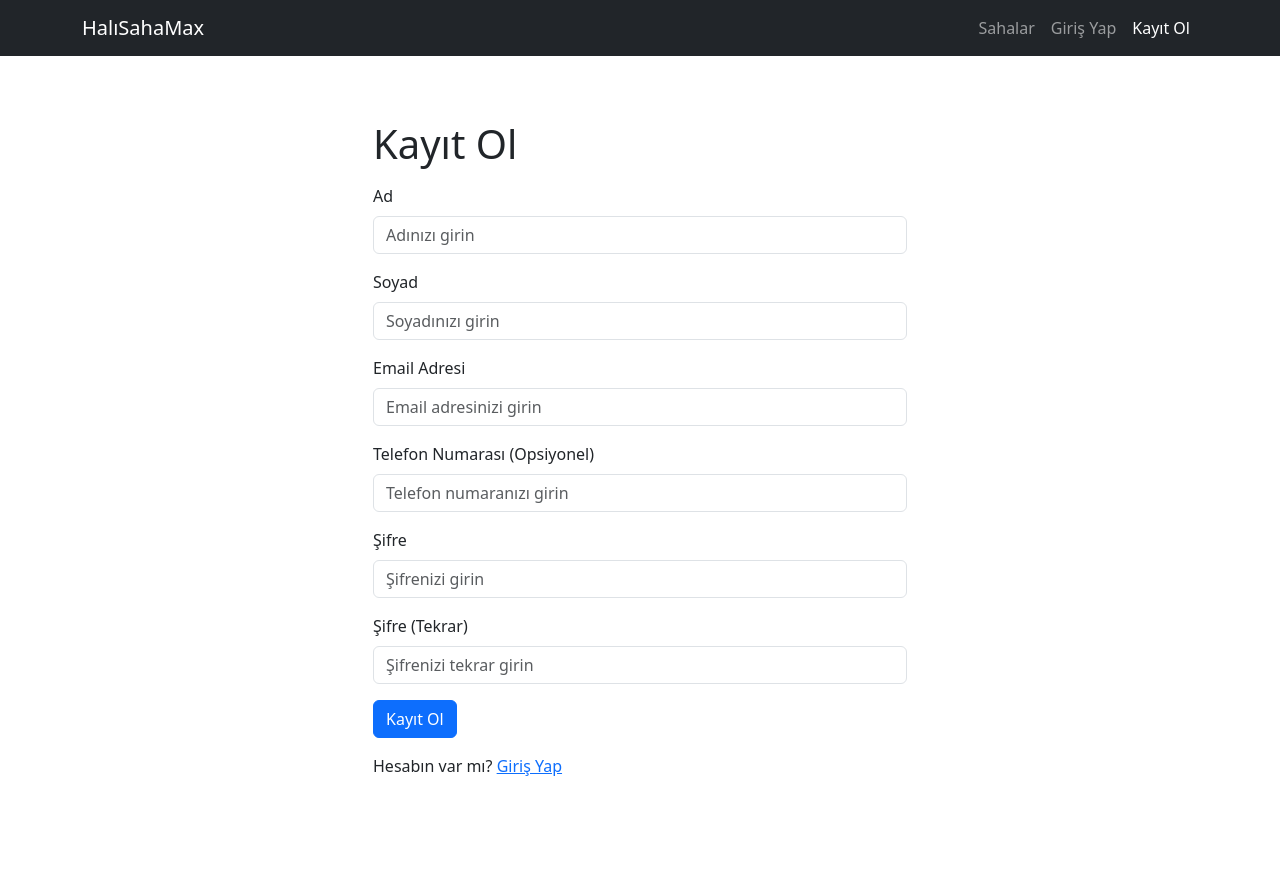
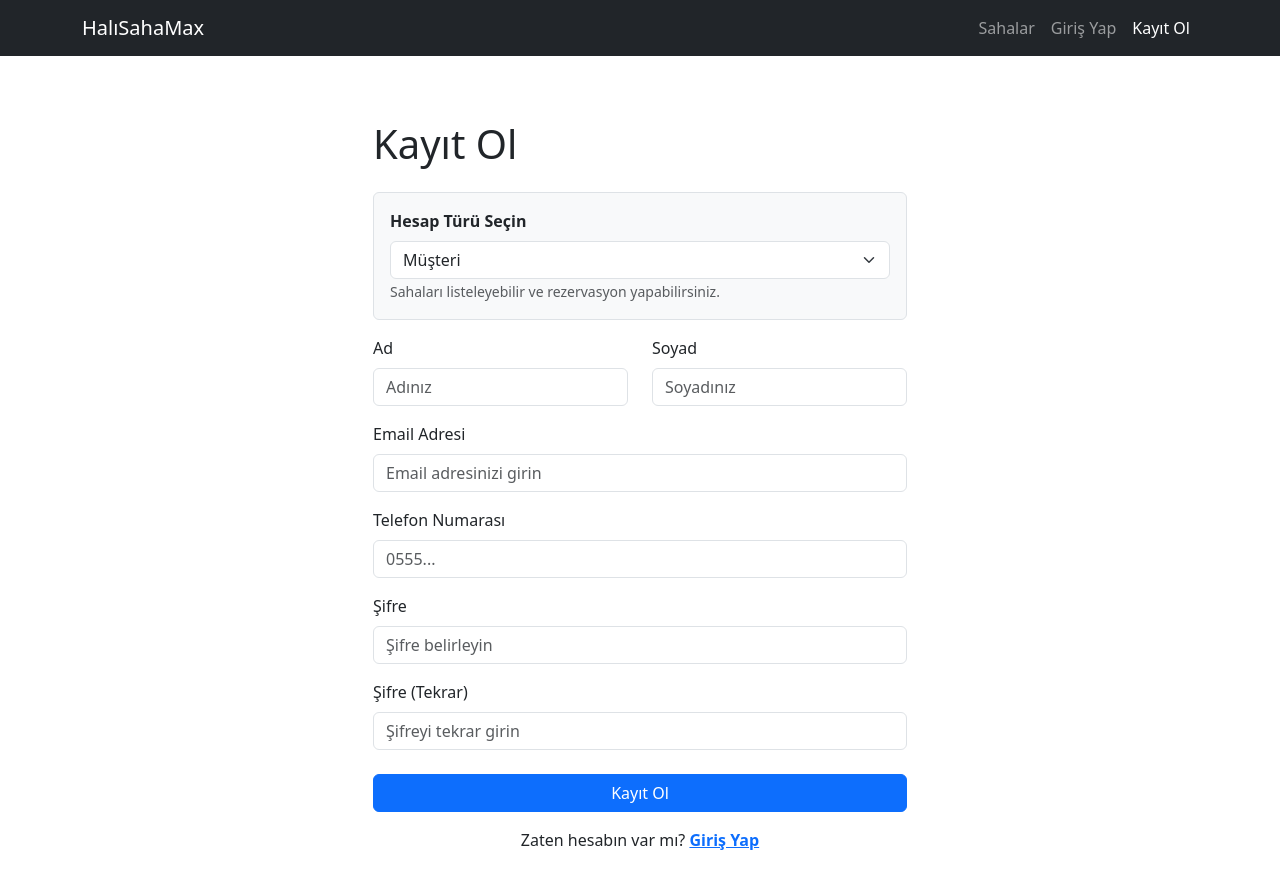
Before and after one commit to yagizemreozbilge/Grup7_WebProje, a React (Create React App) app in the folder src/frontend/: page /kayit-ol in a window 1280 px wide. Before the commit the page ends 810 px from the top, so only its background shows below. Built offline with nearby package versions, Linux system fonts and the light colour scheme.

Commit message:
saha sahibi eklendi saha ekleme eklendi

```diff
--- a/src/frontend/src/App.js
+++ b/src/frontend/src/App.js
@@ -21,6 +21,7 @@ import SahaDetay from './pages/SahaDetay';
 import KullaniciPanel from './pages/KullaniciPanel';
 import AdminPanel from './pages/AdminPanel';
 import ProtectedRoute from './components/ProtectedRoute';
+import SahaEkle from './pages/SahaEkle';
 
 // 2. ANA UYGULAMA FONKSİYONU
 function App() {
@@ -44,6 +45,7 @@ function App() {
             <Route path="/giris-yap" element={<GirisYap />} />
             <Route path="/kayit-ol" element={<KayitOl />} />
             <Route path="/sahalar" element={<SahaListeleme />} />
+            <Route path="/saha-ekle" element={<SahaEkle />} />
 
             {/* Bu özel bir yoldur. :id demek "değişken" demektir. */}
             {/* /saha/1 veya /saha/abc gibi linklere tıklandığında SahaDetay sayfasını açar. */}
--- a/src/frontend/src/pages/KayitOl.js
+++ b/src/frontend/src/pages/KayitOl.js
@@ -2,83 +2,90 @@
 
 import React, { useState } from 'react';
 import { Container, Form, Button, Row, Col, Alert } from 'react-bootstrap';
-import { Link } from 'react-router-dom';
-import axios from 'axios'; // <--- 1. KURYEMİZİ (AXIOS) ÇAĞIRDIK
+import { Link, useNavigate } from 'react-router-dom';
+import axios from 'axios';
 
+// 1. ROLLERİN KİMLİK KARTLARI (ID'LER)
+// DİKKAT: Buradaki 'tenant' ID'sini senin MongoDB'den kopyaladığın ile değiştir!
+const ROLE_IDS = {
+    player: '691afa1e97ba5acd7a24deb9', // Senin resimdeki PLAYER ID
+    admin: '691afbc67f8ee4b7ed654dce',  // Senin resimdeki ADMIN ID
+    tenant: '691cb77d0669223adc742b83'
+};
 
 const API_BASE_URL = 'http://localhost:5000';
 
-
-const MUSTERI_ROLE_ID = '691afa1e97ba5acd7a24deb9';
-// -----------------------------------------------------------------
-
-
 function KayitOl() {
-  // Form verilerini tutan "state"ler
+  // State Tanımlamaları
   const [firstName, setFirstName] = useState('');
   const [lastName, setLastName] = useState('');
   const [email, setEmail] = useState('');
+  const [phoneNumber, setPhoneNumber] = useState('');
   const [password, setPassword] = useState('');
   const [confirmPassword, setConfirmPassword] = useState('');
-  const [phoneNumber, setPhoneNumber] = useState('');
 
-  // API'den gelen hata veya başarıyı tutan "state"ler
+  // Rol Seçimi (Varsayılan: Oyuncu)
+  const [selectedRole, setSelectedRole] = useState('player');
+
   const [loading, setLoading] = useState(false);
   const [error, setError] = useState(null);
-  const [message, setMessage] = useState(null); // Şifre uyuşmazlığı mesajı için
+  const [message, setMessage] = useState(null);
 
-  // Form gönderildiğinde çalışacak fonksiyon
+  const navigate = useNavigate();
+
   const submitHandler = async (e) => {
-    e.preventDefault(); // Sayfanın yenilenmesini engeller
+    e.preventDefault();
 
-    // 2. Basit form kontrolü
+    // Şifre Kontrolü
     if (password !== confirmPassword) {
       setMessage('Şifreler uyuşmuyor!');
       return;
     }
 
-    // 3. Hata/Yükleniyor durumlarını sıfırla
     setError(null);
     setMessage(null);
     setLoading(true);
 
     try {
-      // 4. AXIOS İLE API İSTEĞİ (POST)
-      // Bizim deşifre ettiğimiz link: /users/register
-
       const config = {
         headers: {
           'Content-Type': 'application/json',
         },
       };
 
-      // Kuryemiz (axios) mektubu (veriyi) yolluyor
+      // Seçilen rolün ID'sini alıyoruz
+      const roleIdToSend = ROLE_IDS[selectedRole];
+
+      // Eğer ID bulunamazsa hata vermesin diye kontrol
+      if (!roleIdToSend || roleIdToSend.includes('BURAYA')) {
+         setError('Lütfen kodun içindeki ROLE_IDS kısmına geçerli bir ID girin!');
+         setLoading(false);
+         return;
+      }
+
       const { data } = await axios.post(
-        `${API_BASE_URL}/users/register`, // <-- Tam API linki
+        `${API_BASE_URL}/users/register`,
         {
           email: email,
           password: password,
           first_name: firstName,
           last_name: lastName,
           phone_number: phoneNumber,
-          roles: [MUSTERI_ROLE_ID] // <-- İŞTE O "LANET" ID'NİN KULLANILDIĞI YER
+          roles: [ roleIdToSend ] // <-- Seçilen Rolün ID'si Gidiyor
         },
         config
       );
 
-      // 5. BAŞARILI OLURSA
       setLoading(false);
-      console.log('API CEVABI:', data);
-      alert('Kayıt Başarılı! Şimdi Giriş Yapabilirsiniz.');
-      // (İleride otomatik Giriş Yap sayfasına yönlendirilebilir)
+      console.log('Kayıt Başarılı:', data);
+      navigate('/giris-yap');
 
     } catch (err) {
-      // 6. BAŞARISIZ OLURSA
       setLoading(false);
-      const message = err.response && err.response.data.message
-          ? err.response.data.message
+      const errorMsg = err.response && err.response.data.error
+          ? err.response.data.error.description
           : err.message;
-      setError(message);
+      setError('Kayıt Hatası: ' + errorMsg);
     }
   };
 
@@ -86,60 +93,85 @@ function KayitOl() {
     <Container>
       <Row className="justify-content-md-center mt-5">
         <Col xs={12} md={6}>
-          <h1>Kayıt Ol</h1>
+          <h1 className="mb-4">Kayıt Ol</h1>
 
-          {/* Hata veya Mesaj varsa Uyarı göster */}
-          {message && <Alert variant="danger">{message}</Alert>}
+          {message && <Alert variant="warning">{message}</Alert>}
           {error && <Alert variant="danger">{error}</Alert>}
           {loading && <h3>Yükleniyor...</h3>}
 
           <Form onSubmit={submitHandler}>
 
-            <Form.Group controlId="firstName" className="my-3">
+            {/* ROL SEÇİMİ */}
+            <Form.Group className="mb-3 p-3 border rounded bg-light">
+                <Form.Label className="fw-bold">Hesap Türü Seçin</Form.Label>
+                <Form.Select
+                    value={selectedRole}
+                    onChange={(e) => setSelectedRole(e.target.value)}
+                >
+                    <option value="player">Müşteri</option>
+                    <option value="tenant">Saha Sahibi</option>
+                </Form.Select>
+                <Form.Text className="text-muted">
+                    {selectedRole === 'player'
+                        ? 'Sahaları listeleyebilir ve rezervasyon yapabilirsiniz.'
+                        : 'Kendi halı sahalarınızı sisteme ekleyip yönetebilirsiniz.'}
+                </Form.Text>
+            </Form.Group>
+
+            <Row>
+                <Col>
+                    <Form.Group controlId="firstName" className="mb-3">
                     <Form.Label>Ad</Form.Label>
                     <Form.Control
                         type="text"
-                placeholder="Adınızı girin"
+                        placeholder="Adınız"
+                        required
                         value={firstName}
                         onChange={(e) => setFirstName(e.target.value)}
                     ></Form.Control>
                     </Form.Group>
-
-            <Form.Group controlId="lastName" className="my-3">
+                </Col>
+                <Col>
+                    <Form.Group controlId="lastName" className="mb-3">
                     <Form.Label>Soyad</Form.Label>
                     <Form.Control
                         type="text"
-                placeholder="Soyadınızı girin"
+                        placeholder="Soyadınız"
+                        required
                         value={lastName}
                         onChange={(e) => setLastName(e.target.value)}
                     ></Form.Control>
                     </Form.Group>
+                </Col>
+            </Row>
 
-            <Form.Group controlId="email" className="my-3">
+            <Form.Group controlId="email" className="mb-3">
               <Form.Label>Email Adresi</Form.Label>
               <Form.Control
                 type="email"
                 placeholder="Email adresinizi girin"
+                required
                 value={email}
                 onChange={(e) => setEmail(e.target.value)}
               ></Form.Control>
             </Form.Group>
 
-            <Form.Group controlId="phoneNumber" className="my-3">
-              <Form.Label>Telefon Numarası (Opsiyonel)</Form.Label>
+            <Form.Group controlId="phoneNumber" className="mb-3">
+              <Form.Label>Telefon Numarası</Form.Label>
               <Form.Control
                 type="text"
-                placeholder="Telefon numaranızı girin"
+                placeholder="0555..."
                 value={phoneNumber}
                 onChange={(e) => setPhoneNumber(e.target.value)}
               ></Form.Control>
             </Form.Group>
 
-            <Form.Group controlId="password" className="my-3">
+            <Form.Group controlId="password" className="mb-3">
               <Form.Label>Şifre</Form.Label>
               <Form.Control
                 type="password"
-                placeholder="Şifrenizi girin"
+                placeholder="Şifre belirleyin"
+                required
                 value={password}
                 onChange={(e) => setPassword(e.target.value)}
               ></Form.Control>
@@ -149,22 +181,23 @@ function KayitOl() {
               <Form.Label>Şifre (Tekrar)</Form.Label>
               <Form.Control
                 type="password"
-                placeholder="Şifrenizi tekrar girin"
+                placeholder="Şifreyi tekrar girin"
+                required
                 value={confirmPassword}
                 onChange={(e) => setConfirmPassword(e.target.value)}
               ></Form.Control>
             </Form.Group>
 
-            <Button type="submit" variant="primary" className="mt-3" disabled={loading}>
+            <Button type="submit" variant="primary" className="mt-4 w-100" disabled={loading}>
               Kayıt Ol
             </Button>
 
           </Form>
 
-          <Row className="py-3">
+          <Row className="py-3 text-center">
             <Col>
-              Hesabın var mı?{' '}
-              <Link to="/giris-yap">Giriş Yap</Link>
+              Zaten hesabın var mı?{' '}
+              <Link to="/giris-yap" className="fw-bold">Giriş Yap</Link>
             </Col>
           </Row>
 
--- /dev/null
+++ b/src/frontend/src/pages/SahaEkle.js
@@ -0,0 +1,108 @@
+// src/pages/SahaEkle.js
+
+import React, { useState } from 'react';
+import { Container, Form, Button, Alert, Card } from 'react-bootstrap';
+import axios from 'axios';
+import { useNavigate } from 'react-router-dom';
+
+const API_BASE_URL = 'http://localhost:5000';
+
+function SahaEkle() {
+  const [name, setName] = useState('');
+  const [price, setPrice] = useState('');
+  const [address, setAddress] = useState('');
+  const [features, setFeatures] = useState(''); // Virgülle ayrılmış özellikler
+  const [photoUrl, setPhotoUrl] = useState(''); // Tek bir fotoğraf linki şimdilik
+
+  const [error, setError] = useState(null);
+  const [loading, setLoading] = useState(false);
+
+  const navigate = useNavigate();
+
+  const submitHandler = async (e) => {
+    e.preventDefault();
+    setLoading(true);
+    setError(null);
+
+    // 1. Giriş yapmış kullanıcıyı al
+    const userInfoString = localStorage.getItem('userInfo');
+    if (!userInfoString) {
+        window.location.href = '/giris-yap';
+        return;
+    }
+    const userInfo = JSON.parse(userInfoString);
+    const activeUser = userInfo.user || userInfo; // Kullanıcı objesi
+
+    // 2. Backend'e gönderilecek paketi hazırla
+    const payload = {
+        tenant_id: activeUser._id, // SAHA SAHİBİNİN ID'Sİ (Çok Önemli!)
+        name: name,
+        price_per_hour: price,
+        address: address,
+        // Özellikleri virgülle ayırıp dizi yapıyoruz: "Duş, Otopark" -> ["Duş", "Otopark"]
+        features: features.split(',').map(f => f.trim()),
+        photos: [photoUrl || 'https://via.placeholder.com/800x400'], // Boşsa varsayılan resim
+        latitude: 0, // Şimdilik 0 (Harita sonra)
+        longitude: 0, // Şimdilik 0
+        is_active: true
+    };
+
+    try {
+        // 3. İsteği Yolla (POST /fields/add)
+        await axios.post(`${API_BASE_URL}/fields/add`, payload);
+
+        alert('✅ Saha Başarıyla Eklendi!');
+        navigate('/sahalar'); // Listeye yönlendir
+
+    } catch (err) {
+        setLoading(false);
+        const msg = err.response && err.response.data.error ? err.response.data.error.message : err.message;
+        setError('Ekleme Başarısız: ' + msg);
+    }
+  };
+
+  return (
+    <Container className="my-5">
+        <Card className="p-4 shadow-sm">
+            <h2 className="mb-4">Yeni Saha Ekle</h2>
+            {error && <Alert variant="danger">{error}</Alert>}
+
+            <Form onSubmit={submitHandler}>
+                <Form.Group className="mb-3">
+                    <Form.Label>Saha Adı</Form.Label>
+                    <Form.Control type="text" placeholder="Örn: Yıldız Halı Saha" required value={name} onChange={e => setName(e.target.value)} />
+                </Form.Group>
+
+                <Form.Group className="mb-3">
+                    <Form.Label>Saatlik Ücret (TL)</Form.Label>
+                    <Form.Control type="number" placeholder="Örn: 500" required value={price} onChange={e => setPrice(e.target.value)} />
+                </Form.Group>
+
+                <Form.Group className="mb-3">
+                    <Form.Label>Adres</Form.Label>
+                    <Form.Control as="textarea" rows={3} placeholder="Tam adres..." required value={address} onChange={e => setAddress(e.target.value)} />
+                </Form.Group>
+
+                <Form.Group className="mb-3">
+                    <Form.Label>Özellikler (Virgül ile ayırın)</Form.Label>
+                    <Form.Control type="text" placeholder="Duş, Kafeterya, Otopark, Servis" value={features} onChange={e => setFeatures(e.target.value)} />
+                </Form.Group>
+
+                <Form.Group className="mb-3">
+                    <Form.Label>Fotoğraf Linki (URL)</Form.Label>
+                    <Form.Control type="text" placeholder="https://..." value={photoUrl} onChange={e => setPhotoUrl(e.target.value)} />
+                    <Form.Text className="text-muted">
+                        Şimdilik internetten bir resim linki yapıştırın.
+                    </Form.Text>
+                </Form.Group>
+
+                <Button variant="success" type="submit" disabled={loading} className="w-100">
+                    {loading ? 'Ekleniyor...' : 'Sahayı Kaydet'}
+                </Button>
+            </Form>
+        </Card>
+    </Container>
+  );
+}
+
+export default SahaEkle;
```
Also changed, not shown: src/frontend/src/components/NavbarMenu.js (+27 -12 lines), src/frontend/src/pages/KullaniciPanel.js (+48 -74 lines). Lines whose indentation alone changed are shown as unchanged.
